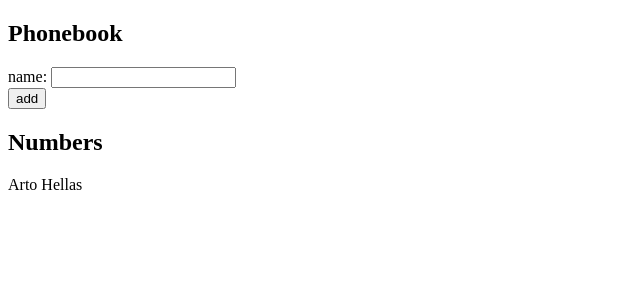
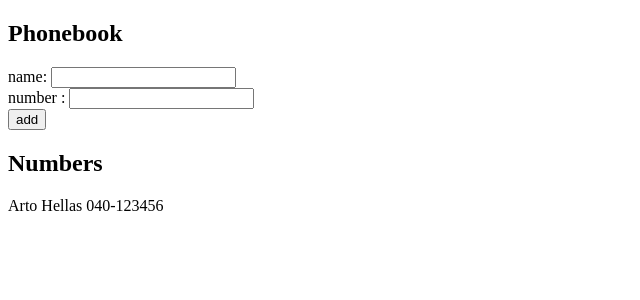
Before and after one commit to syedsakhiakram66/fso-part2, a React (Vite) app in the folder phonebook/: page / in a window 1280 px wide. Shown: the top 300 px of the page, without its empty margins (0-640 px from the left). Built offline with nearby package versions, Linux system fonts and the light colour scheme.

Commit message:
exercise 2.8 solved

```diff
--- a/phonebook/src/App.jsx
+++ b/phonebook/src/App.jsx
@@ -1,14 +1,22 @@
 import { useState } from "react";
 
 const App = () => {
-  const [persons, setPersons] = useState([{ name: "Arto Hellas" }]);
+  const [persons, setPersons] = useState([{
+    name: "Arto Hellas",
+    number: "040-123456"
+  }]);
   const [newName, setNewName] = useState("");
+  const [newNumber, setNewNumber] = useState("");
+
+  function handleNumberChange(event) {
+    setNewNumber(event.target.value);
+  }
 
   function handleNameChange(event) {
     setNewName(event.target.value);
   }
 
-  function addName(event) {
+  function addNameAndNumber(event) {
     event.preventDefault();
 
       const name = newName.trim();
@@ -23,17 +31,21 @@ const App = () => {
         return;
       }
 
-      setPersons([...persons, { name }]);
+      setPersons([...persons, { name, number: newNumber }]);
+      setNewNumber("");
       setNewName("");
 
   }
 
+
   return (
     <div>
       <h2>Phonebook</h2>
-      <form onSubmit={addName}>
+      <form onSubmit={addNameAndNumber}>
         <div>
           name: <input value={newName} onChange={handleNameChange} />
+          <br />
+          number : <input value={newNumber} onChange={handleNumberChange} required/>
         </div>
         <div>
           <button type="submit">add</button>
@@ -42,7 +54,7 @@ const App = () => {
       <h2>Numbers</h2>
       <div>
         {persons.map((person, index) => (
-          <p key={index}>{person.name}</p>
+          <p key={index}>{person.name} {person.number}</p>
         ))}
       </div>
     </div>
```
